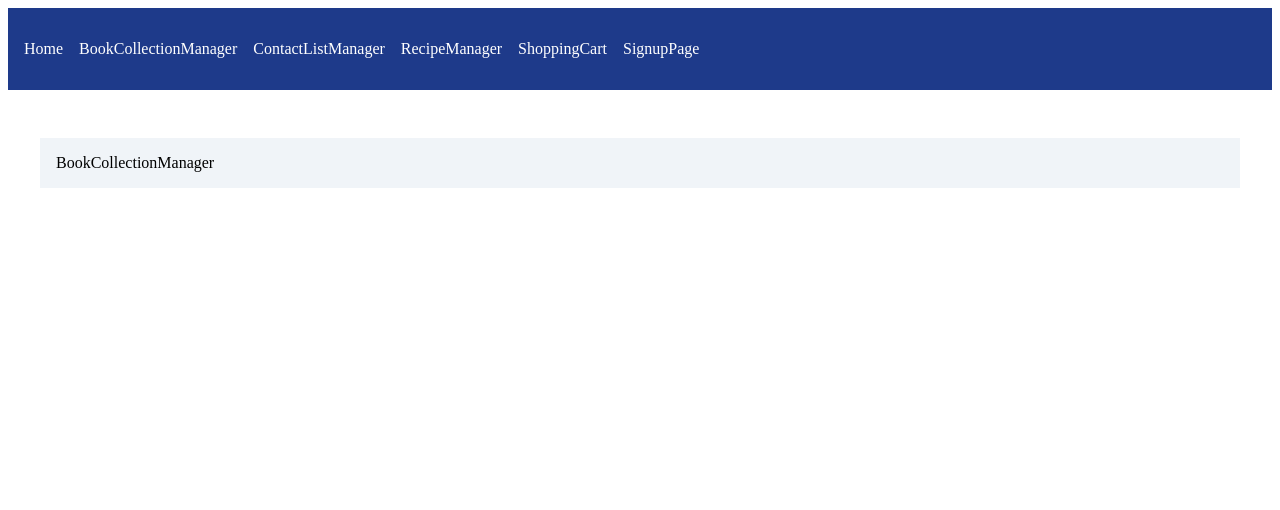
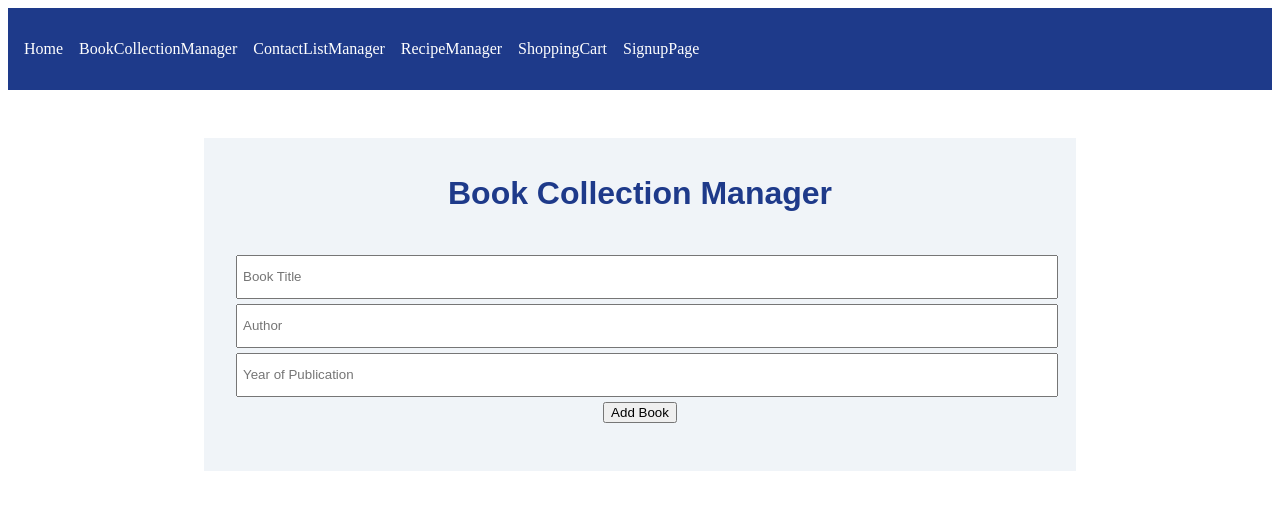
Before and after one commit to lasseka/coding-marathon-1, a React (Vite) app: page /#/books in a window 1280 px wide. Shown: the top 510 px of the page. Built offline with nearby package versions, Linux system fonts and the light colour scheme.

Commit message:
book collection manager completed. Added some css to it

```diff
--- a/src/components/BookCollectionManager/BookCollectionManager.css
+++ b/src/components/BookCollectionManager/BookCollectionManager.css
@@ -0,0 +1,18 @@
+.book-collection-manager {
+    font-family: Arial, sans-serif;
+    max-width: 70%;
+    margin: auto;
+    text-align: center;
+}
+
+.form {
+
+}
+.form input{
+    margin: 5px 0 5px 0;
+    padding: 5px;
+    display: flex;
+
+    width: 100%;
+    height: 30px;
+}
--- a/src/components/BookCollectionManager/BookCollectionManager.jsx
+++ b/src/components/BookCollectionManager/BookCollectionManager.jsx
@@ -1,11 +1,70 @@
-import React from 'react'
+import React, { useState } from "react";
+import "./BookCollectionManager.css"
 
 function BookCollectionManager() {
+
+  const [books, setBooks] = useState([]);
+  const [title, setTitle] = useState("");
+  const [author, setAuthor] = useState("");
+  const [year, setYear] = useState("");
+
+
+  // Add a new book to the list
+  function addBook() {
+    if (title.trim() !== "" && author.trim() !== "" && year.trim() !== "") {
+      setBooks((b) => [...b, { title, author, year }]);
+      setTitle("");
+      setAuthor("");
+      setYear("");
+    }
+  }
+
+  // Delete a book from the list
+  function deleteBook(index) {
+    const updatedBooks = books.filter((_, i) => i !== index);
+    setBooks(updatedBooks); // Update the state with the new list
+  }
+
   return (
-    <div>
-      BookCollectionManager
+    <div className="book-collection-manager">
+      <h1>Book Collection Manager</h1>
+      <div className="form">
+        <input
+          type="text"
+          placeholder="Book Title"
+          value={title}
+          onChange={(e) => setTitle(e.target.value)}
+        />
+        <input
+          type="text"
+          placeholder="Author"
+          value={author}
+          onChange={(e) => setAuthor(e.target.value)}
+        />
+        <input
+          type="text"
+          placeholder="Year of Publication"
+          value={year}
+          onChange={(e) => setYear(e.target.value)}
+        />
+        <button className="add-button" onClick={addBook}>
+          Add Book
+        </button>
+      </div>
+      <ol>
+        {books.map((book, index) => (
+          <li key={index} className="book-item">
+            <span className="book-title">{book.title}</span>
+            <span className="book-author">by {book.author}</span>
+            <span className="book-year">({book.year})</span>
+            <button className="delete-button" onClick={() => deleteBook(index)}>
+              Delete
+            </button>
+          </li>
+        ))}
+      </ol>
     </div>
-  )
+  );
 }
 
-export default BookCollectionManager
+export default BookCollectionManager;
```
